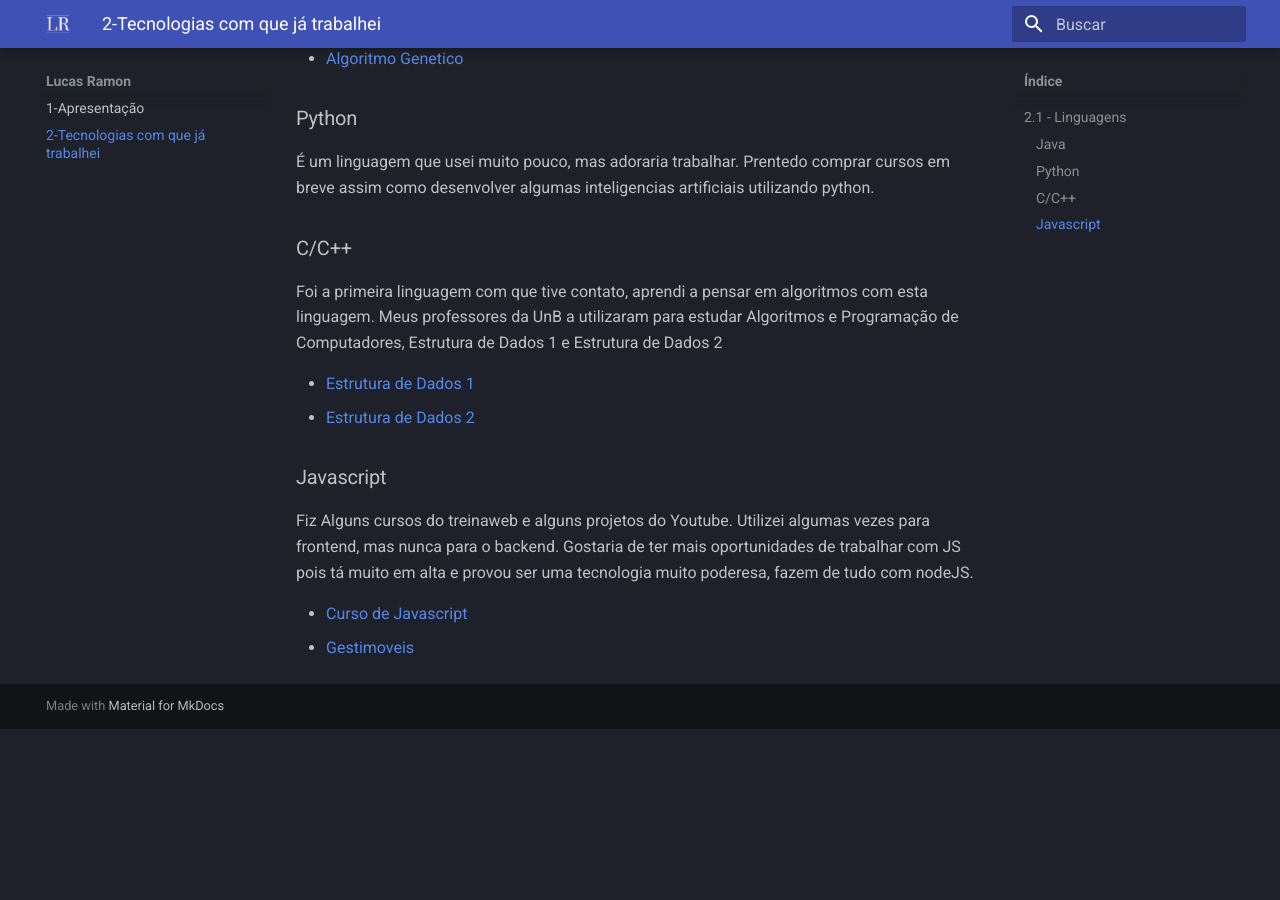
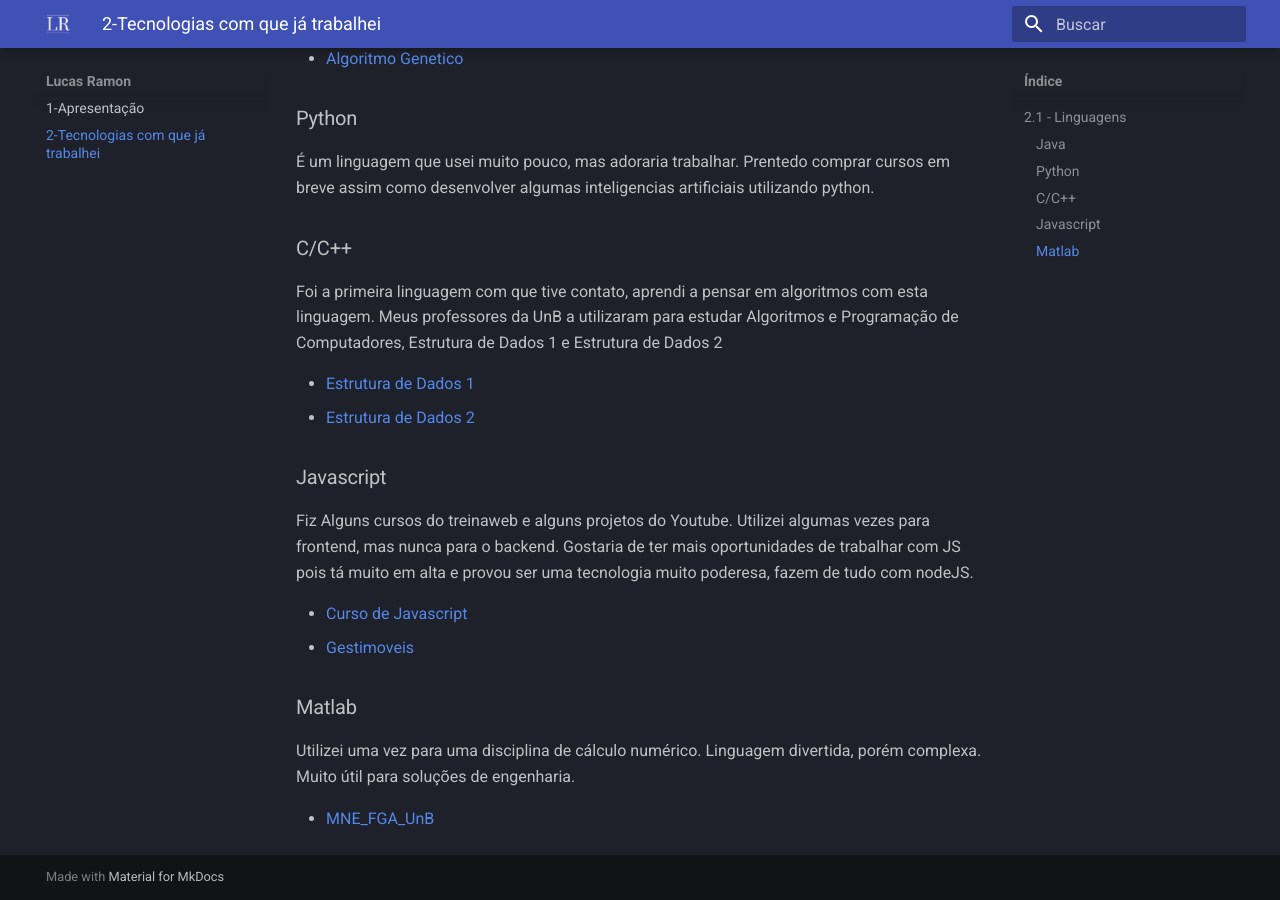
Before and after one commit to lramon2001/lramon2001.github.io, an MkDocs documentation site: the page built from docs/softskills.md, in a window 1280 px wide and 900 px high, scrolled down 688 px. Built offline with MkDocs 1.6.1 and Material for MkDocs 9.7.7, drawn with Linux system fonts in a browser that asks for light colours; before the commit the page ends 1417 px from its top, so only the background shows below that.

Commit message:
Update softskills.md

```diff
--- a/docs/softskills.md
+++ b/docs/softskills.md
@@ -56,3 +56,10 @@ Fiz Alguns cursos do treinaweb e alguns projetos do Youtube. Utilizei algumas ve
   <li><a href="">Curso de Javascript</a></li>
   <li><a href="">Gestimoveis</a></li>
 </ul>
+
+### Matlab
+
+Utilizei uma vez para uma disciplina de cálculo numérico. Linguagem divertida, porém complexa. Muito útil para soluções de engenharia.
+<ul>
+  <li><a href="https://github.com/lramon2001/MNE_FGA_UnB">MNE_FGA_UnB</a></li>
+</ul>
```
